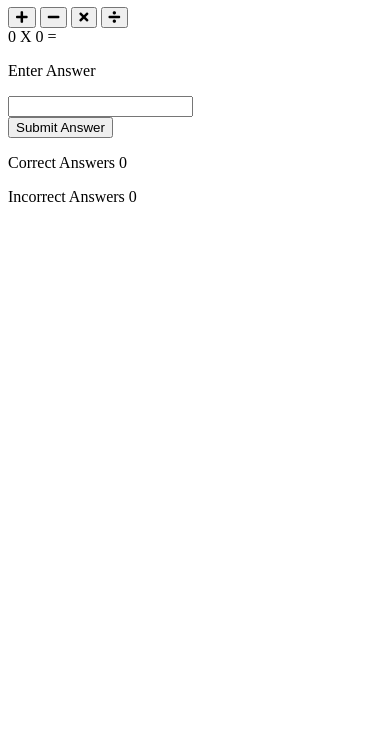
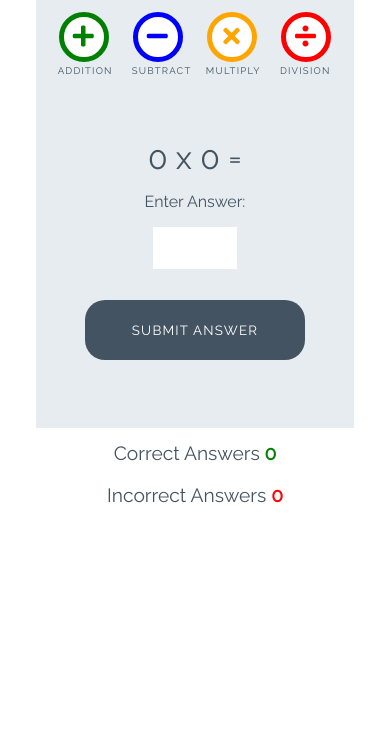
Before and after one commit to JAWS-Hub/Love-Maths, a plain HTML site: page index.html in a window 390 px wide. Shown: the part 112-844 px from the top of the page. Drawn offline with Linux system fonts and the light colour scheme.

Commit message:
Add styles for game

```diff
--- a/assets/css/style.css
+++ b/assets/css/style.css
@@ -0,0 +1,252 @@
+/* --------- Global style */
+
+body {
+    background-color: white;
+    font-family: "Raleway", sans-serif;
+    color: #445361;
+    text-align: center;
+}
+
+/* --------- Heading */
+
+.heading {
+    text-align: center;
+    font-size: 2.5rem;
+}
+
+.logo {
+    height: 40px;
+    padding-right: 5px;
+}
+
+/* --------- Game layout */
+
+.game-area {
+    background-color: #E6ECF0;
+    box-sizing: border-box;
+    width: 85%;
+    height: 65vh;
+    max-height: 450px;
+    max-width: 830px;
+    margin-left: auto;
+    margin-right: auto;
+    padding: 1%;
+}
+
+.question-area {
+    width: 50%;
+    font-size: 2rem;
+    margin: auto;
+    padding: 50px 0;
+}
+
+.question-area span {
+    padding: 0 15px;
+}
+
+.score-area {
+    margin: 5px auto;
+    width: 60%;
+    font-size: 1.2rem;
+}
+
+.controls-area {
+    width: 85%;
+    margin: 30px auto;
+}
+
+#score {
+    color: green;
+    font-weight: bold;
+}
+
+#incorrect {
+    color: red;
+    font-weight: bold;
+}
+
+.answer-message {
+    display: none;
+    font-size: 1rem;
+}
+
+#answer-box {
+    border: none;
+    color: #445361;
+    display: inline-block;
+    height: 40px;
+    width: 80px;
+    font-size: 1.2rem;
+}
+
+.scores {
+    display: inline-block;
+    padding: 25px;
+}
+
+/* --------- Buttons */
+
+.btn {
+    width: 220px;
+    height: 60px;
+    font-family: "Raleway", sans-serif;
+    text-transform: uppercase;
+    letter-spacing: 1.2px;
+    color: white;
+}
+
+.btn:focus {
+    outline: none;
+}
+
+.btn--big {
+    padding-top: 10px;
+    border-radius: 50%;
+    background-color: white;
+    border: 10px solid;
+    width: 100px;
+    height: 100px;
+    font-size: 3.2rem;
+    margin: 0 30px;
+    transition: all 0.5s;
+}
+
+.btn--big::after {
+    content: attr(data-type);
+    font-size: 1rem;
+    color: #445361;
+    position: relative;
+    left: -0.5em;
+}
+
+.btn--blue {
+    border-color: blue;
+    color: blue;
+}
+
+.btn--blue:active,
+.btn--blue:hover {
+    background-color: darkblue;
+    color: white;
+}
+
+.btn--orange {
+    border-color: orange;
+    color: orange;
+}
+
+.btn--orange:active,
+.btn--orange:hover {
+    background-color: darkorange;
+    color: white;
+}
+
+.btn--red {
+    border-color: red;
+    color: red;
+}
+
+.btn--red:active,
+.btn--red:hover {
+    background-color: darkred;
+    color: white;
+}
+
+.btn--green {
+    border-color: green;
+    color: green;
+}
+
+.btn--green:active,
+.btn--green:hover {
+    background-color: darkgreen;
+    color: white;
+}
+
+.btn--gray {
+    margin-top: 25px;
+    background-color: #445361;
+    border: 1px transparent;
+    border-radius: 20px;
+}
+
+.btn--gray:active,
+.btn--gray:hover {
+    background-color: #0d1013;
+}
+
+/* --------- Media queries */
+
+@media (max-width: 414px) {
+    .controls-area {
+        width: 100%;
+    }
+
+    .btn--big {
+        margin: 0 10px;
+        padding: 5px;
+        border: 5px solid;
+        width: 50px;
+        height: 50px;
+        font-size: 1.5rem;
+    }
+
+    .btn--big::after {
+        font-size: 0.6rem;
+        left: -0.7rem;
+    }
+
+    .question-area {
+        padding: 10% 0;
+        width: 100%;
+    }
+
+    .question-area span {
+        padding: 0;
+    }
+
+    .answer-message {
+        display: block;
+    }
+
+    #answer-box {
+        display: block;
+        margin: 0 auto;
+    }
+    .btn--gray {
+        margin-top: 0;
+    }
+
+    .score-area {
+        width: 100%;
+    }
+
+    .scores {
+        margin: 0.5em auto;
+        display: block;
+        padding: 5px;
+    }
+
+    .heading {
+        font-size: 2rem;
+    }
+}
+
+@media (max-width: 320px) {
+    .game-area {
+        height: 70vh;
+    }
+
+    .controls-area {
+        width: 75%;
+        margin: 10px auto;
+    }
+
+    .btn--big {
+        margin: 10px 10px;
+    }
+    .question-area {
+        padding: 10px 0;
+    }
+
+}
--- a/index.html
+++ b/index.html
@@ -17,31 +17,31 @@
         <img class="logo" src="assets/images/logo.png" alt="logo"> Love Maths
     </h1>
 
-    <div class2="game-area">
+    <div class="game-area">
         <div class="controls-area">
-            <button class="btn btn--big btn--green">
+            <button data-type="addition" class="btn btn--big btn--green">
                 <i class="fas fa-plus"></i>
             </button>
-            <button class="btn btn--big btn--blue">
+            <button data-type="subtract" class="btn btn--big btn--blue">
                 <i class="fas fa-minus"></i>
             </button>
-            <button class="btn btn--big btn--orange">
+            <button data-type="multiply" class="btn btn--big btn--orange">
                 <i class="fas fa-times"></i>
             </button>
-            <button class="btn btn--big btn--red">
+            <button data-type="division" class="btn btn--big btn--red">
                 <i class="fas fa-divide"></i>
             </button>
         </div>
         <div class="question-area">
-            <span id="oprand`">0</span>
-            <span id="operator">X</span>
+            <span id="operand1">0</span>
+            <span id="operator">x</span>
             <span id="operand2">0</span>
             <span>=</span>
-            <p class="answer-message">Enter Answer</p>
+            <p class="answer-message">Enter Answer:</p>
             <input id="answer-box" type="number">
 
         </div>
-        <button class="btn btn--gray">Submit Answer</button>
+        <button data-type="submit" class="btn btn--gray">Submit Answer</button>
 
     </div>
 
```
